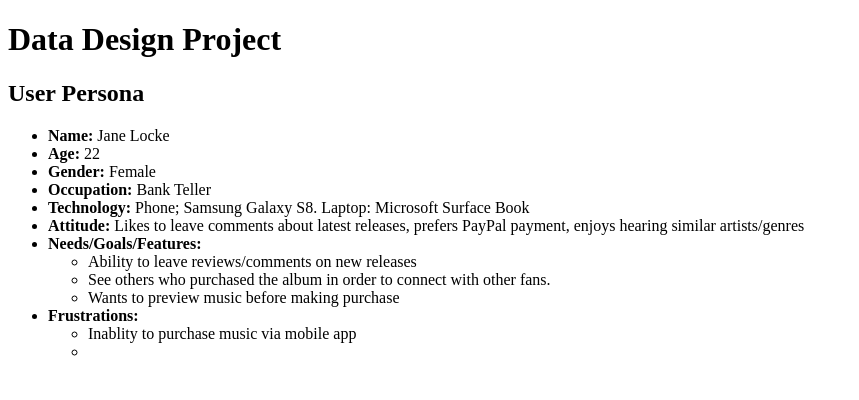
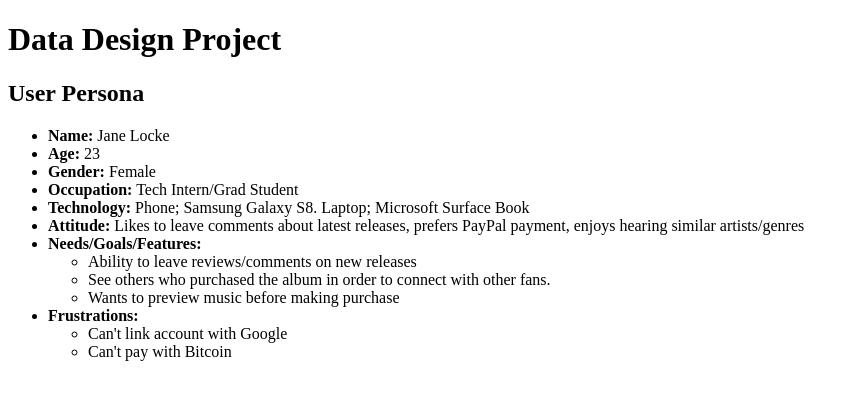
Before and after one commit to brentTheDev/data-design, a PHP site: page / in a window 1280 px wide. Shown: the top 400 px of the page, without its empty margins (0-859 px from the left). Run offline with PHP 8.4, Linux system fonts and the light colour scheme.

Commit message:
Modified user persona. Changes were made to occupation and frustrations

```diff
--- a/index.php
+++ b/index.php
@@ -7,14 +7,13 @@
 	<body>
 
 	<h1>Data Design Project</h1>
-
 		<h2>User Persona</h2>
 			<ul>
 				<li><strong>Name:</strong> Jane Locke</li>
-				<li><strong>Age:</strong> 22</li>
+				<li><strong>Age:</strong> 23</li>
 				<li><strong>Gender:</strong> Female</li>
-				<li><strong>Occupation:</strong> Bank Teller</li>
-				<li><strong>Technology:</strong> Phone; Samsung Galaxy S8. Laptop: Microsoft Surface Book</li>
+				<li><strong>Occupation:</strong> Tech Intern/Grad Student</li>
+				<li><strong>Technology:</strong> Phone; Samsung Galaxy S8. Laptop; Microsoft Surface Book</li>
 				<li><strong>Attitude:</strong> Likes to leave comments about latest releases, prefers PayPal payment, enjoys hearing similar artists/genres</li>
 				<li><strong>Needs/Goals/Features:</strong></li>
 					<ul>
@@ -24,8 +23,8 @@
 					</ul>
 				<li><strong>Frustrations:</strong></li>
 					<ul>
-						<li>Inablity to purchase music via mobile app</li>
-						<li></li>
+						<li>Can't link account with Google</li>
+						<li>Can't pay with Bitcoin</li>
 					</ul>
 			</ul>
 	</body>
```
